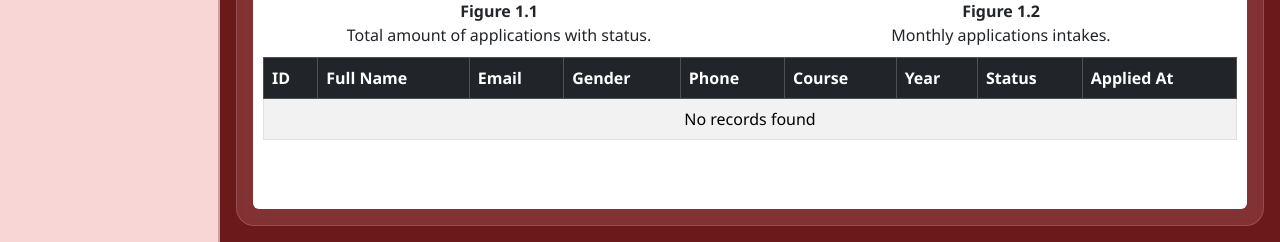
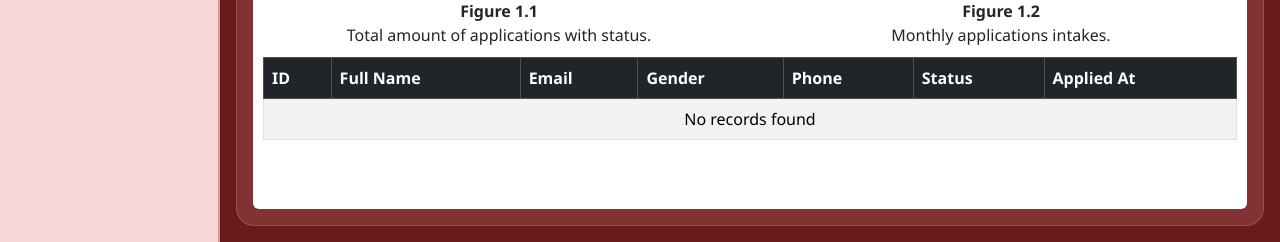
Before and after one commit to kaixian061211/Group1_Integrative_Project, a Flask app: page /admin_analytics_application_form in a window 1280 px wide. Shown: the part 558-800 px from the top of the page. Run offline with Flask 3, Linux system fonts and the light colour scheme; a user stored in the database is signed in; data comes from the database, SQL or seed files in the repository; some libraries are stand-ins or nearby versions.

Commit message:
fixed analytics application form(removed unnecessary fields)

```diff
--- a/templates/Admin Analytics Application Form.html
+++ b/templates/Admin Analytics Application Form.html
@@ -183,8 +183,6 @@
                             <th>Email</th>
                             <th>Gender</th>
                             <th>Phone</th>
-                            <th>Course</th>
-                            <th>Year</th>
                             <th>Status</th>
                             <th>Applied At</th>
                         </tr>
@@ -197,8 +195,6 @@
                             <td>{{ row['email'] }}</td>
                             <td>{{ row['gender'] }}</td>
                             <td>{{ row['phone'] }}</td>
-                            <td>{{ row['course'] }}</td>
-                            <td>{{ row['year_of_study'] }}</td>
                             <td>{{ row['status'] }}</td>
                             <td>{{ row['created_at'] }}</td>
                         </tr>
```
